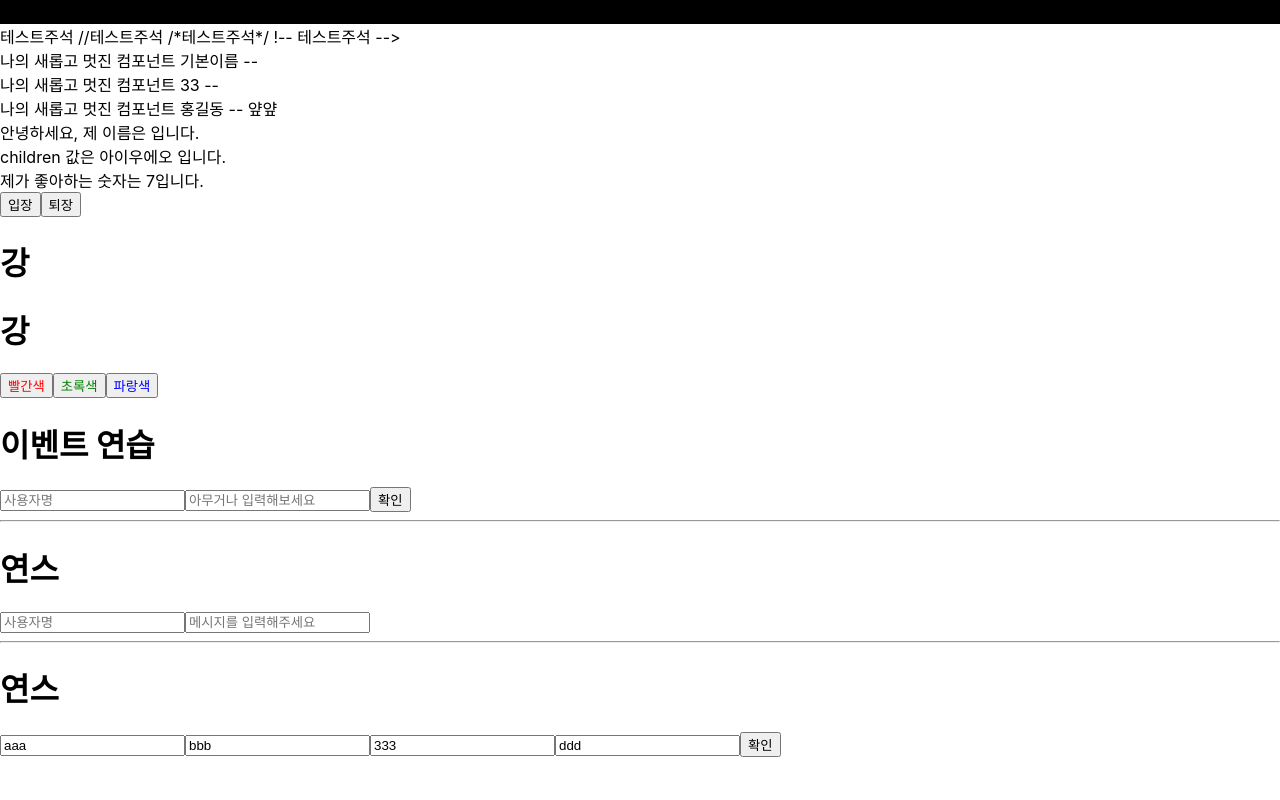
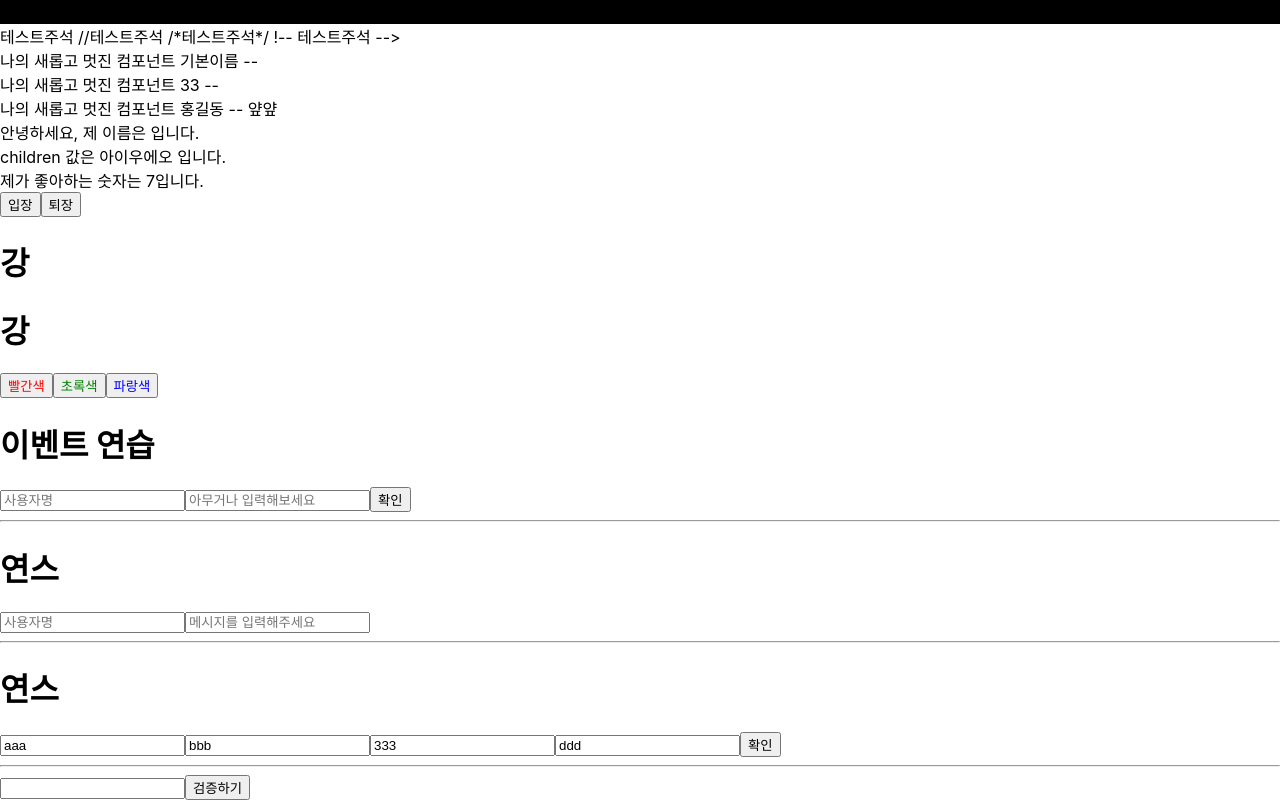
Before and after one commit to K1mYoungMan33/react_redux_1, a React (Create React App) app: page / in a window 1280 px wide. Shown: the part 596-1396 px from the top of the page. Before the commit the page ends 1353 px from the top, so only its background shows below. Built offline with nearby package versions, Linux system fonts and the light colour scheme.

Commit message:
ValidationSample

```diff
--- a/src/App.js
+++ b/src/App.js
@@ -9,6 +9,7 @@
 import EventPractice from "./EventPractice";
 import EventPracticeFun from "./EventPracticeFun";
 import EventPracticeFun2 from "./EventPracticeFun2";
+import ValidationSample from "./ValidationSample";
 
 function App() {
 
@@ -80,6 +81,10 @@
               <hr/>
               <EventPracticeFun2/>
           </>
+          <>
+              <hr/>
+              <ValidationSample/>
+          </>
       </Fragment>
   );
 }
--- /dev/null
+++ b/src/ValidationSample.css
@@ -0,0 +1,6 @@
+.success {
+    background-color: lightgreen;
+}
+.failure {
+    background-color: lightcoral;
+}
--- /dev/null
+++ b/src/ValidationSample.js
@@ -0,0 +1,39 @@
+import {Component} from "react";
+import './ValidationSample.css'
+
+class ValidationSample extends Component {
+    state = {
+        password: ''
+
+    }
+
+    handleChange = e => {
+        this.setState({
+            password: e.target.value
+        })
+    }
+
+    handleButtonClick = () => {
+        this.setState({
+            clicked: true,
+            validated: this.state.password === '0000'
+        })
+    }
+
+    render() {
+        return (
+            <div>
+                <input
+                    type={'password'}
+                    value={this.state.password}
+                    onChange={this.handleChange}
+                    className={this.state.clicked?
+                        (this.state.validated ? 'success' : 'failure' ) : '' }
+                    />
+                <button onClick={this.handleButtonClick}>검증하기</button>
+            </div>
+        )
+    }
+}
+
+export default ValidationSample;
```
